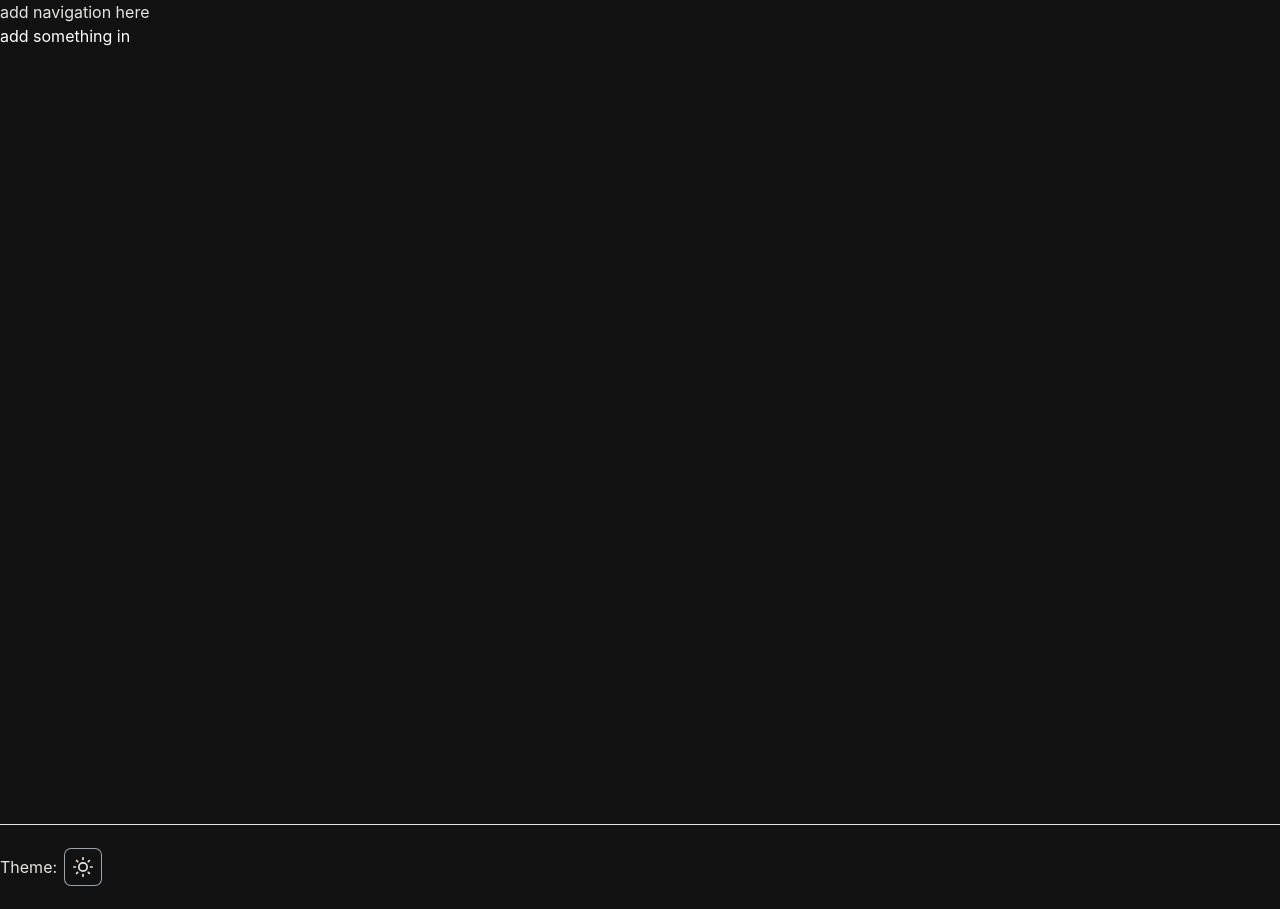
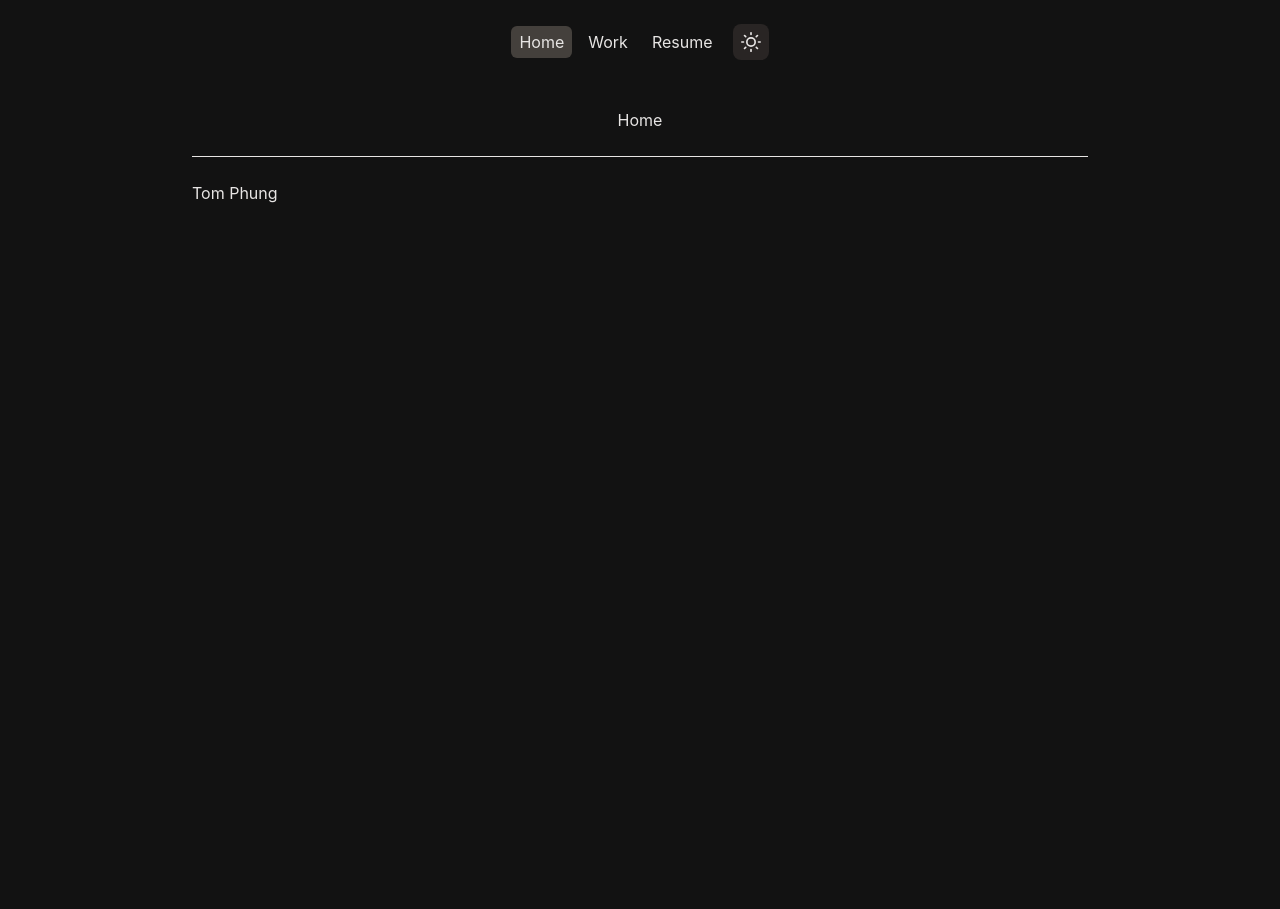
Before and after one commit to tronglongphung/portfolio-nextjs, a Next.js app: page / in a window 1280 px wide. After the commit the page ends 800 px from the top, so only its background shows below. Built offline with nearby package versions, Linux system fonts and the light colour scheme.

Commit message:
styling changes

```diff
--- a/components/Layout/Footer.tsx
+++ b/components/Layout/Footer.tsx
@@ -1,18 +1,7 @@
-import { useTheme } from 'next-themes';
-import { FiMoon, FiSun } from 'react-icons/fi';
-
 export default function Footer() {
-  const { theme, setTheme } = useTheme();
-
   return (
-    <footer className="container flex items-center gap-2 py-6 border-t border-stone-200 text-stone-800 dark:text-stone-200">
-      <div>Theme:</div>
-      <button
-        className="p-2 rounded-md ring-1 ring-gray-400"
-        onClick={() => setTheme(theme === 'dark' ? 'light' : 'dark')}
-      >
-        {theme === 'light' ? <FiMoon size={20} /> : <FiSun size={20} />}
-      </button>
+    <footer className="flex items-center gap-2 py-6 border-t border-stone-200">
+      <div>Tom Phung</div>
     </footer>
   );
 }
--- a/components/Layout/Layout.tsx
+++ b/components/Layout/Layout.tsx
@@ -3,10 +3,10 @@ import Navbar from './Navbar';
 
 export default function Layout({ children }) {
   return (
-    <>
+    <main className="container max-w-4xl text-stone-900 dark:text-stone-200">
       <Navbar />
       {children}
       <Footer />
-    </>
+    </main>
   );
 }
--- a/components/Layout/Navbar.tsx
+++ b/components/Layout/Navbar.tsx
@@ -1,7 +1,12 @@
 import Link from '@/components/Link';
+import { FiMoon, FiSun } from 'react-icons/fi';
+import { useTheme } from 'next-themes';
+import { useRouter } from 'next/router';
 
 const navigation = [
-  // { name: 'Giới Thiệu', href: '/about-us' },
+  { name: 'Home', href: '/' },
+  { name: 'Work', href: '/work' },
+  { name: 'Resume', href: 'https://drive.google.com/file/d/1t4U9ufsTSVFp2OE274Z8Ya614gXU9hUS/view?usp=sharing' },
 ];
 
 function classNames(...classes) {
@@ -9,5 +14,32 @@ function classNames(...classes) {
 }
 
 export default function Navbar() {
-  return <nav className="container dark:text-stone-200">add navigation here</nav>;
+  const { theme, setTheme } = useTheme();
+  const router = useRouter();
+  return (
+    <nav className="flex items-center justify-center gap-2 py-6 ">
+      {navigation.map(({ name, href }, index) => (
+        <Link
+          href={href}
+          key={index}
+          className={classNames(
+            href === router.asPath
+              ? 'dark:bg-stone-700 hover:bg-stone-100'
+              : 'dark:hover:bg-stone-700 hover:bg-stone-100',
+            'px-2 py-1 rounded-md '
+          )}
+          target={name === 'Resume' ? '_blank' : undefined}
+          rel={name === 'Resume' ? 'noopener noreferrer' : undefined}
+        >
+          {name}
+        </Link>
+      ))}
+      <button
+        className="flex items-center justify-center p-2 ml-1 transition-all rounded-lg 0 bg-stone-100 ring-stone-400 dark:bg-stone-800 hover:ring-2"
+        onClick={() => setTheme(theme === 'dark' ? 'light' : 'dark')}
+      >
+        {theme === 'light' ? <FiMoon size={20} /> : <FiSun size={20} />}
+      </button>
+    </nav>
+  );
 }
--- a/pages/index.tsx
+++ b/pages/index.tsx
@@ -2,5 +2,9 @@ import Head from 'next/head';
 import Image from 'next/image';
 
 export default function Home() {
-  return <div className="container min-h-screen">add something in</div>;
+  return (
+    <div className="container flex items-center justify-center max-w-4xl gap-2 py-6 text-stone-800 dark:text-stone-200">
+      Home
+    </div>
+  );
 }
```
